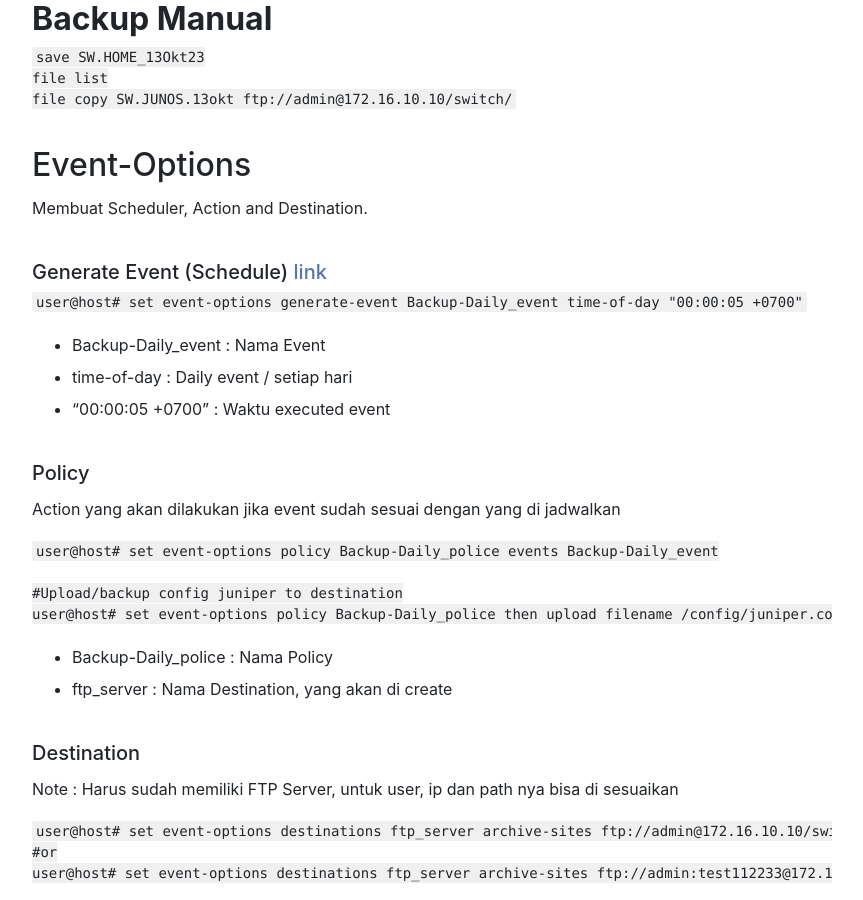
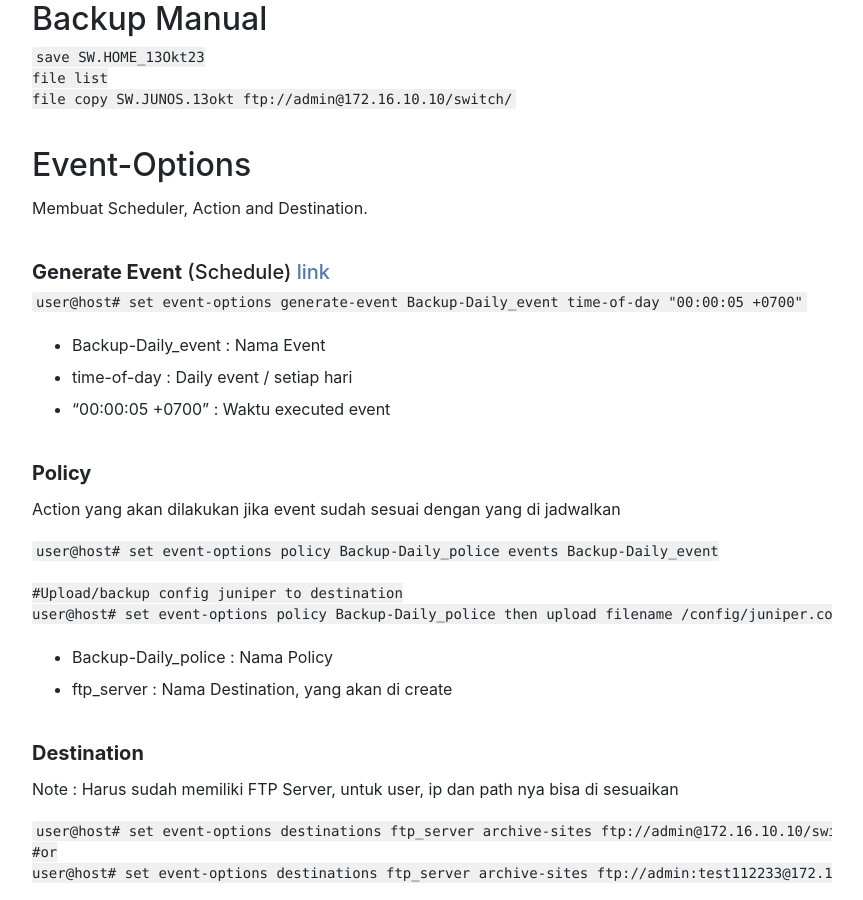
Before and after one commit to raflimaulanarizki/raflimaulanarizki.github.io, a Jekyll site: the page built from _posts/2023-10-30-Automatic_backup_Junos.md, in a window 1280 px wide and 900 px high, scrolled down 1314 px. Shown: the whole window, without its empty margins (208-1071 px from the left). Built offline with Jekyll 4.4.1, drawn with Linux system fonts in a browser that asks for light colours; nearby versions of some CDN libraries; comment, search, counter and statistics services are not loaded; a style sheet for code colours, icons or effects is not loaded.

````diff
--- a/_posts/2023-10-30-Automatic_backup_Junos.md
+++ b/_posts/2023-10-30-Automatic_backup_Junos.md
@@ -22,7 +22,7 @@ user@host# set system time-zone Asia/Jakarta #Set Timezone*
 #jika belum sesuai, bisa di set manual.
 user@host> set date 202310131309*
 ```
-## <b>Backup Manual</b>
+## Backup Manual
 
 ```bash
 save SW.HOME_13Okt23
@@ -33,7 +33,7 @@ file copy SW.JUNOS.13okt ftp://admin@172.16.10.10/switch/
 ## Event-Options
 Membuat Scheduler, Action and Destination.
 
-##### Generate Event (Schedule) [link](https://www.juniper.net/documentation/us/en/software/junos/automation-scripting/topics/ref/statement/generate-event-edit-event-options.html)
+##### <b>Generate Event</b> (Schedule) [link](https://www.juniper.net/documentation/us/en/software/junos/automation-scripting/topics/ref/statement/generate-event-edit-event-options.html)
 
 ```sh
 user@host# set event-options generate-event Backup-Daily_event time-of-day "00:00:05 +0700"
@@ -42,7 +42,7 @@ user@host# set event-options generate-event Backup-Daily_event time-of-day "00:0
 - time-of-day        : Daily event / setiap hari
 - "00:00:05 +0700"   : Waktu executed event
 
-##### Policy
+##### <b>Policy</b>
 Action yang akan dilakukan jika event sudah sesuai dengan yang di jadwalkan
 ```sh
 user@host# set event-options policy Backup-Daily_police events Backup-Daily_event
@@ -53,7 +53,7 @@ user@host# set event-options policy Backup-Daily_police then upload filename /co
 - Backup-Daily_police : Nama Policy
 - ftp_server          : Nama Destination, yang akan di create
 
-##### Destination
+##### <b>Destination</b>
 Note : Harus sudah memiliki FTP Server, untuk user, ip dan path nya bisa di sesuaikan
 ```bash
 user@host# set event-options destinations ftp_server archive-sites ftp://admin@172.16.10.10/switch/ password test112233
````
